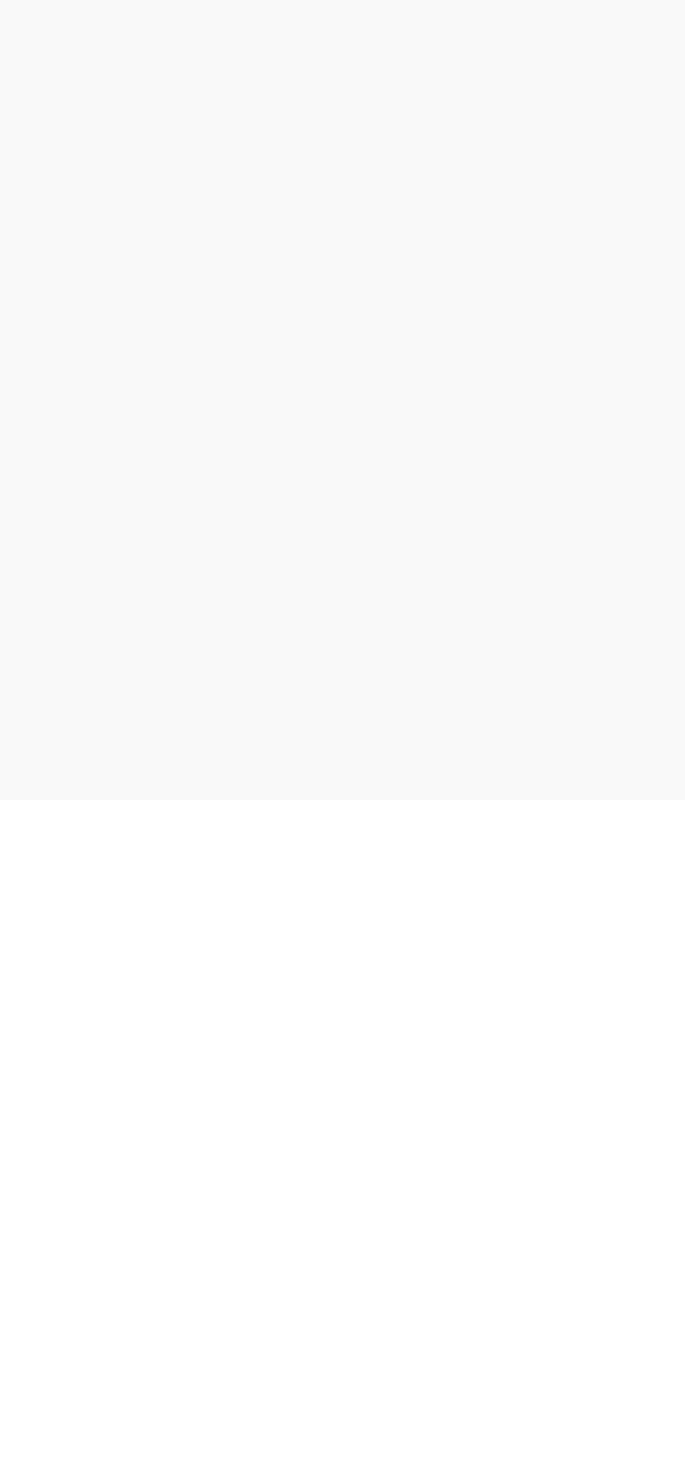
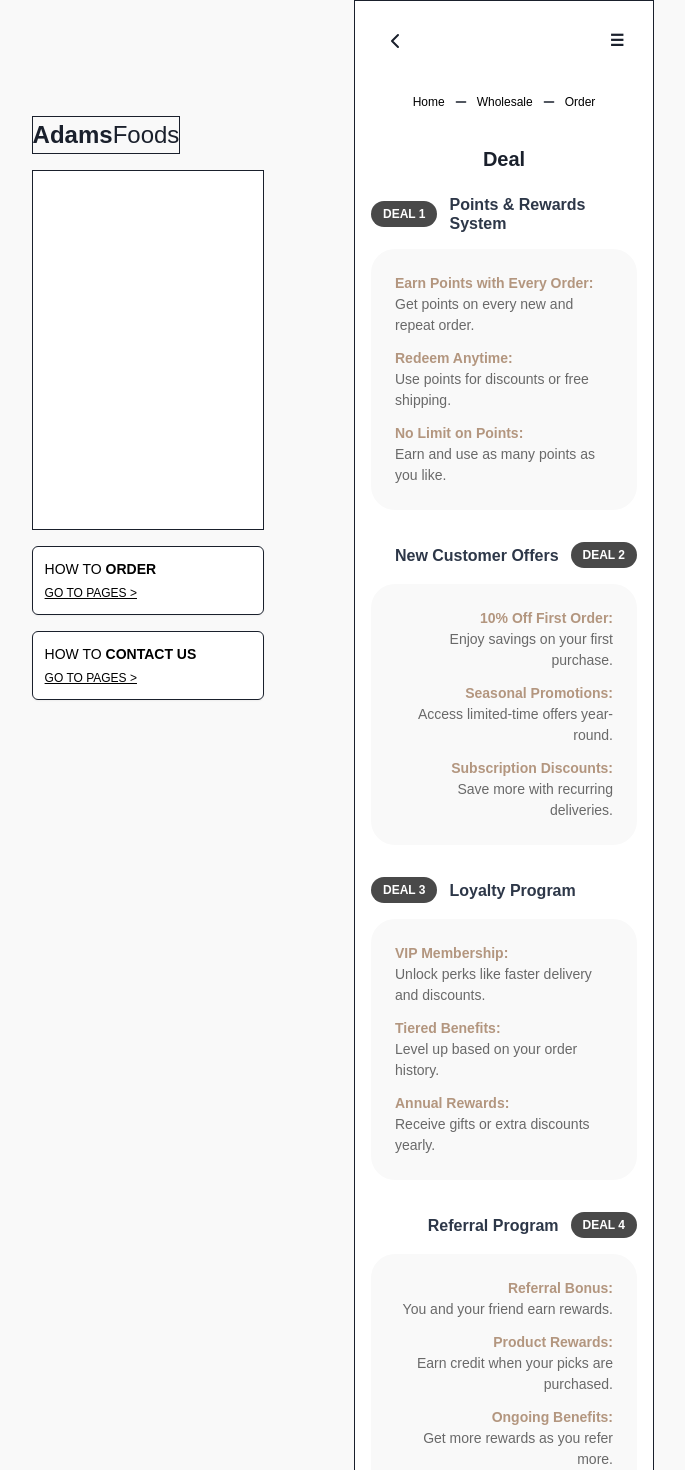
Before and after one commit to antsuh1028/AFStore, a React (Vite) app in the folder client/: page /wholesale/deal in a window 1280 px wide. Before the commit this address had no page. Shown: the top 1470 px of the page, without its empty margins (326-1011 px from the left). Before the commit the page ends 800 px from the top, so only its background shows below. Built offline with nearby package versions, Linux system fonts and the light colour scheme.

Commit message:
Deal Page almost done

```diff
--- a/client/src/App.jsx
+++ b/client/src/App.jsx
@@ -6,6 +6,7 @@ import ContactPage from "./pages/Contact";
 import PackingPage from "./pages/wholesale/Packing";
 import FAQPage from "./pages/wholesale/Faq";
 import B2BPage from "./pages/wholesale/B2B";
+import DealPage from "./pages/wholesale/Deal";
 import HowToOrderPage from "./pages/wholesale/Order";
 import theme from "./theme"; // Import the theme
 import "./fonts.css"; // Import the font CSS at app level
@@ -24,6 +25,7 @@ function App() {
               <Route path="/wholesale/faq" element={<FAQPage />} />
               <Route path="/wholesale/b2b" element={<B2BPage />} />
               <Route path="/wholesale/how-to-order" element={<HowToOrderPage />} />
+              <Route path="/wholesale/deal" element={<DealPage />} />
 
               {/* <Route path="/contact" element={<ContactPage />} /> */}
               {/* Add more routes as needed */}
--- a/client/src/components/NavDrawer.jsx
+++ b/client/src/components/NavDrawer.jsx
@@ -210,7 +210,7 @@ const NavDrawer = ({ isOpen, onClose, containerRef }) => {
                   <VStack
                     spacing={1}
                     cursor="pointer"
-                    onClick={() => handleNavigate("/deal")}
+                    onClick={() => handleNavigate("/wholesale/deal")}
                   >
                     <Circle size="65px" bg="#494949">
                       <Image
--- /dev/null
+++ b/client/src/components/deal/DealComponent.jsx
@@ -0,0 +1,246 @@
+import React from "react";
+import {
+  Box,
+  Heading,
+  Text,
+  VStack,
+  HStack,
+  Flex,
+  Badge,
+  Spacer,
+  useColorModeValue,
+} from "@chakra-ui/react";
+
+const DealContent = () => {
+  const textColor = useColorModeValue("gray.700", "gray.200");
+  const lightTextColor = useColorModeValue("#696969", "gray.400");
+  const borderColor = useColorModeValue("gray.200", "gray.700");
+
+  return (
+    <Box width="100%" py={6} px={4}>
+      <Heading as="h1" size="md" fontWeight="bold" textAlign="center" mb={6}>
+        Deal
+      </Heading>
+
+      <VStack spacing={8} align="stretch">
+        {/* Deal 1 - Points & Rewards System */}
+        <Box>
+          <Flex align="center" mb={4}>
+            <Badge
+              bg="#494949"
+              color="white"
+              px={3}
+              py={1}
+              borderRadius="full"
+              mr={3}
+            >
+              Deal 1
+            </Badge>
+            <Heading as="h2" size="sm" fontWeight="bold" color={textColor}>
+              Points & Rewards System
+            </Heading>
+          </Flex>
+
+          <VStack
+            align="start"
+            spacing={3}
+            p={6}
+            bg="#f9f9f9"
+            borderRadius={24}
+          >
+            <Box>
+              <Text fontSize="sm" fontWeight="semibold" color="#b3967f">
+                Earn Points with Every Order:
+              </Text>
+              <Text fontSize="sm" color={lightTextColor}>
+                Get points on every new and repeat order.
+              </Text>
+            </Box>
+
+            <Box>
+              <Text fontSize="sm" fontWeight="semibold" color="#b3967f">
+                Redeem Anytime:
+              </Text>
+              <Text fontSize="sm" color={lightTextColor}>
+                Use points for discounts or free shipping.
+              </Text>
+            </Box>
+
+            <Box>
+              <Text fontSize="sm" fontWeight="semibold" color="#b3967f">
+                No Limit on Points:
+              </Text>
+              <Text fontSize="sm" color={lightTextColor}>
+                Earn and use as many points as you like.
+              </Text>
+            </Box>
+          </VStack>
+        </Box>
+
+        {/* Deal 2 - New Customer Offers */}
+        <Box>
+          <Flex align="center" justifyContent="flex-end" mb={4}>
+            <Heading as="h2" size="sm" fontWeight="bold" color={textColor}>
+              New Customer Offers
+            </Heading>
+            <Badge
+              bg="#494949"
+              color="white"
+              px={3}
+              py={1}
+              borderRadius="full"
+              ml={3}
+            >
+              Deal 2
+            </Badge>
+          </Flex>
+
+          <VStack
+            align="end"
+            spacing={3}
+            p={6}
+            bg="#f9f9f9"
+            borderRadius={24}
+          >
+            <Box textAlign="right">
+              <Text fontSize="sm" fontWeight="semibold" color="#b3967f">
+                10% Off First Order:
+              </Text>
+              <Text fontSize="sm" color={lightTextColor}>
+                Enjoy savings on your first purchase.
+              </Text>
+            </Box>
+
+            <Box textAlign="right">
+              <Text fontSize="sm" fontWeight="semibold" color="#b3967f">
+                Seasonal Promotions:
+              </Text>
+              <Text fontSize="sm" color={lightTextColor}>
+                Access limited-time offers year-round.
+              </Text>
+            </Box>
+
+            <Box textAlign="right">
+              <Text fontSize="sm" fontWeight="semibold" color="#b3967f">
+                Subscription Discounts:
+              </Text>
+              <Text fontSize="sm" color={lightTextColor}>
+                Save more with recurring deliveries.
+              </Text>
+            </Box>
+          </VStack>
+        </Box>
+
+        {/* Deal 3 - Loyalty Program */}
+        <Box>
+          <Flex align="center" mb={4}>
+            <Badge
+              bg="#494949"
+              color="white"
+              px={3}
+              py={1}
+              borderRadius="full"
+              mr={3}
+            >
+              Deal 3
+            </Badge>
+            <Heading as="h2" size="sm" fontWeight="bold" color={textColor}>
+              Loyalty Program
+            </Heading>
+          </Flex>
+
+          <VStack
+            align="start"
+            spacing={3}
+            p={6}
+            bg="#f9f9f9"
+            borderRadius={24}
+          >
+            <Box>
+              <Text fontSize="sm" fontWeight="semibold" color="#b3967f">
+                VIP Membership:
+              </Text>
+              <Text fontSize="sm" color={lightTextColor}>
+                Unlock perks like faster delivery and discounts.
+              </Text>
+            </Box>
+
+            <Box>
+              <Text fontSize="sm" fontWeight="semibold" color="#b3967f">
+                Tiered Benefits:
+              </Text>
+              <Text fontSize="sm" color={lightTextColor}>
+                Level up based on your order history.
+              </Text>
+            </Box>
+
+            <Box>
+              <Text fontSize="sm" fontWeight="semibold" color="#b3967f">
+                Annual Rewards:
+              </Text>
+              <Text fontSize="sm" color={lightTextColor}>
+                Receive gifts or extra discounts yearly.
+              </Text>
+            </Box>
+          </VStack>
+        </Box>
+
+        {/* Deal 4 - Referral Program */}
+        <Box>
+          <Flex align="center" justifyContent="flex-end" mb={4}>
+            <Heading as="h2" size="sm" fontWeight="bold" color={textColor}>
+              Referral Program
+            </Heading>
+            <Badge
+              bg="#494949"
+              color="white"
+              px={3}
+              py={1}
+              borderRadius="full"
+              ml={3}
+            >
+              Deal 4
+            </Badge>
+          </Flex>
+
+          <VStack
+            align="end"
+            spacing={3}
+            p={6}
+            bg="#f9f9f9"
+            borderRadius={24}
+          >
+            <Box textAlign="right">
+              <Text fontSize="sm" fontWeight="semibold" color="#b3967f">
+                Referral Bonus:
+              </Text>
+              <Text fontSize="sm" color={lightTextColor}>
+                You and your friend earn rewards.
+              </Text>
+            </Box>
+
+            <Box textAlign="right">
+              <Text fontSize="sm" fontWeight="semibold" color="#b3967f">
+                Product Rewards:
+              </Text>
+              <Text fontSize="sm" color={lightTextColor}>
+                Earn credit when your picks are purchased.
+              </Text>
+            </Box>
+
+            <Box textAlign="right">
+              <Text fontSize="sm" fontWeight="semibold" color="#b3967f">
+                Ongoing Benefits:
+              </Text>
+              <Text fontSize="sm" color={lightTextColor}>
+                Get more rewards as you refer more.
+              </Text>
+            </Box>
+          </VStack>
+        </Box>
+      </VStack>
+    </Box>
+  );
+};
+
+export default DealContent;
--- /dev/null
+++ b/client/src/pages/wholesale/Deal.jsx
@@ -0,0 +1,74 @@
+import React, { useRef } from "react";
+import {
+  Box,
+  Button,
+  Container,
+  Flex,
+  Heading,
+  IconButton,
+  useDisclosure,
+  Text,
+} from "@chakra-ui/react";
+import { useNavigate } from "react-router-dom";
+import NavDrawer from "../../components/NavDrawer";
+import Sidebar from "../../components/SideBar";
+import { ChevronLeft } from "lucide-react";
+import Breadcrumbs from "../../components/BreadCrumbs.";
+import DealContent from "../../components/deal/DealComponent";
+import Footer from "../../components/Footer";
+
+const DealPage = () => {
+  const { isOpen, onOpen, onClose } = useDisclosure();
+  const navigate = useNavigate();
+  const contentRef = useRef(null);
+
+  return (
+    <Sidebar>
+      <NavDrawer isOpen={isOpen} onClose={onClose} containerRef={contentRef} />
+      <Container
+        ref={contentRef}
+        maxW={{ base: "100%", lg: "30%" }}
+        p={0}
+        bg="white"
+        border={{ base: "none", lg: "1px" }}
+        ml={{ base: 0, lg: "40%" }}
+      >
+        <Box>
+          <Flex p={4} justify="space-between" align="center">
+            <IconButton
+              aria-label="Back"
+              icon={<ChevronLeft size={24} />}
+              variant="ghost"
+              size="lg"
+              colorScheme="gray"
+              onClick={() => navigate(-1)}
+            />
+            <IconButton
+              aria-label="Menu"
+              icon={<Text>☰</Text>}
+              variant="ghost"
+              onClick={onOpen}
+            />
+          </Flex>
+        </Box>
+
+        <Box py={3} px={4} display="flex" justifyContent="center">
+          <Breadcrumbs
+            listOfBreadCrumbs={[
+              { label: "Home", url: "/" },
+              { label: "Wholesale", url: "/wholesale" },
+              { label: "Order", url: "/wholesale/how-to-order" },
+            ]}
+          />
+        </Box>
+
+        <Box>
+          <DealContent />
+        </Box>
+        <Footer />
+      </Container>
+    </Sidebar>
+  );
+};
+
+export default DealPage;
```
